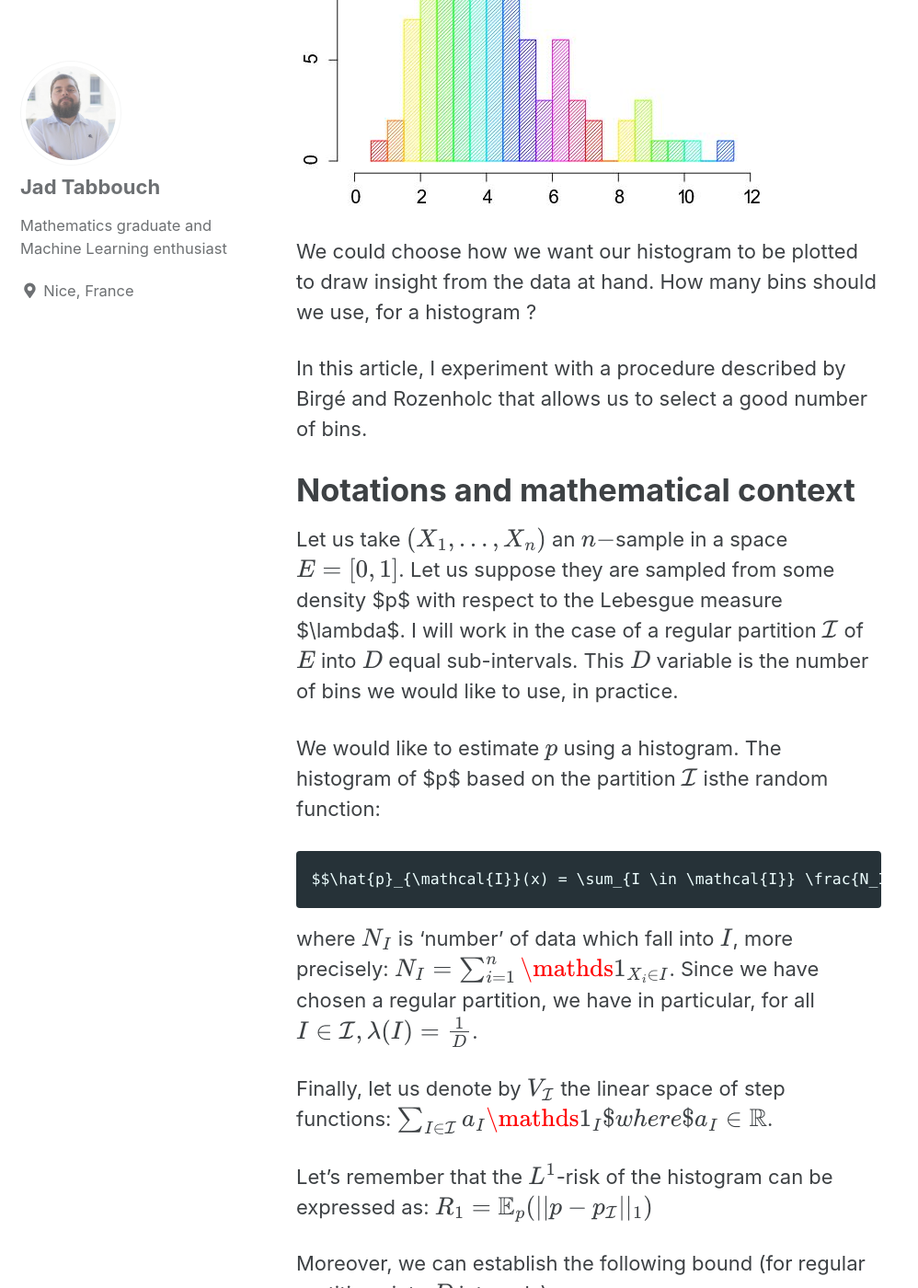
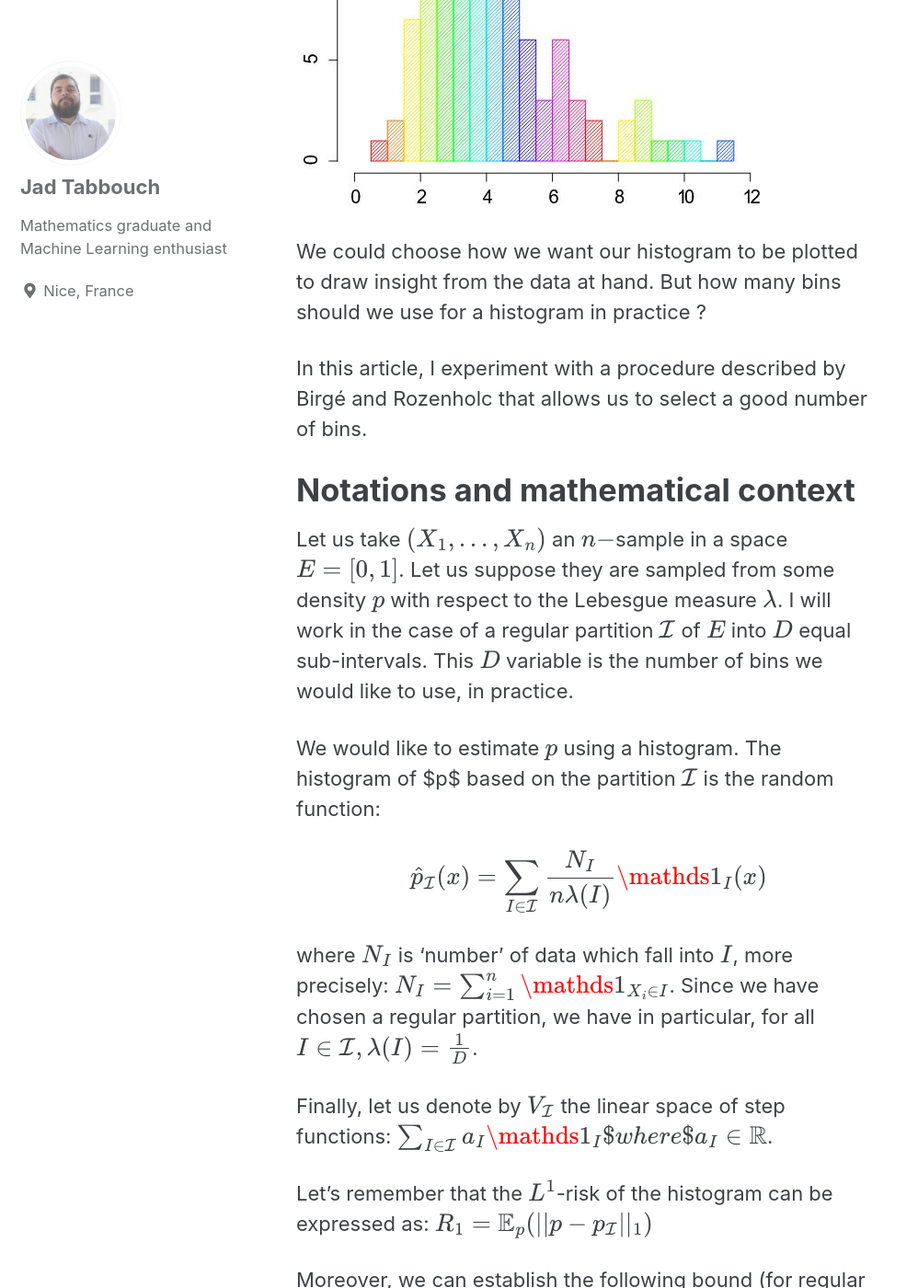
Before and after one commit to jad-tab/jad-tab.github.io, a Jekyll site: the page built from _posts/2020-01-03-Histograms.md, in a window 1280 px wide and 1400 px high, scrolled down 438 px. Shown: the whole window at 92% size, without its empty margins (0-998 px from the left). Built offline with Jekyll 4.4.1, drawn with Linux system fonts in a browser that asks for light colours; cached includes are drawn as plain includes; formulas are drawn with MathJax 3.

Commit message:
Update 2020-01-03-Histograms.md

```diff
--- a/_posts/2020-01-03-Histograms.md
+++ b/_posts/2020-01-03-Histograms.md
@@ -13,17 +13,17 @@ Histograms are a cool way to visualize data distributions:
 
 ![alt]({{ site.url }}{{ site.baseurl }}/figures/histogram.JPG)
 
-We could choose how we want our histogram to be plotted to draw insight from the data at hand. How many bins should we use, for a histogram ?
+We could choose how we want our histogram to be plotted to draw insight from the data at hand. But how many bins should we use for a histogram in practice ?
 
 In this article, I experiment with a procedure described by Birgé and Rozenholc that allows us to select a good number of bins.
 
 # Notations and mathematical context
 
-Let us take $$(X_1, ..., X_n)$$ an $$n-$$sample in a space $$E = [0 , 1]$$. Let us suppose they are sampled from some density $p$ with respect to the Lebesgue measure $\lambda$. I will work in the case of a regular partition $$\mathcal{I}$$ of $$E$$ into $$D$$ equal sub-intervals. This $$D$$ variable is the number of bins we would like to use, in practice.
+Let us take $$(X_1, ..., X_n)$$ an $$n-$$sample in a space $$E = [0 , 1]$$. Let us suppose they are sampled from some density $$p$$ with respect to the Lebesgue measure $$\lambda$$. I will work in the case of a regular partition $$\mathcal{I}$$ of $$E$$ into $$D$$ equal sub-intervals. This $$D$$ variable is the number of bins we would like to use, in practice.
 
-We would like to estimate $$p$$ using a histogram. The histogram of $p$ based on the partition $$\mathcal{I}$$ isthe random function:
+We would like to estimate $$p$$ using a histogram. The histogram of $p$ based on the partition $$\mathcal{I}$$ is the random function:
 
-	$$\hat{p}_{\mathcal{I}}(x) = \sum_{I \in \mathcal{I}} \frac{N_I}{n \lambda(I)} \mathds{1}_{I}(x)$$
+$$\hat{p}_{\mathcal{I}}(x) = \sum_{I \in \mathcal{I}} \frac{N_I}{n \lambda(I)} \mathds{1}_{I}(x)$$
 
 where $$N_I$$ is 'number' of data which fall into $$I$$, more precisely: $$N_I = \sum_{i=1}^n \mathds{1}_{X_i \in I}$$. Since we have chosen a regular partition, we have in particular, for all $$I \in \mathcal{I}, \lambda(I) = \frac{1}{D}$$.
 
@@ -50,4 +50,4 @@ However that rule is a bit too general and depends only on the sample size and n
 Let me now describe briefly the methodology I have followed and the attempted examples !
 
 
-### Methodology
+# Methodology
```
